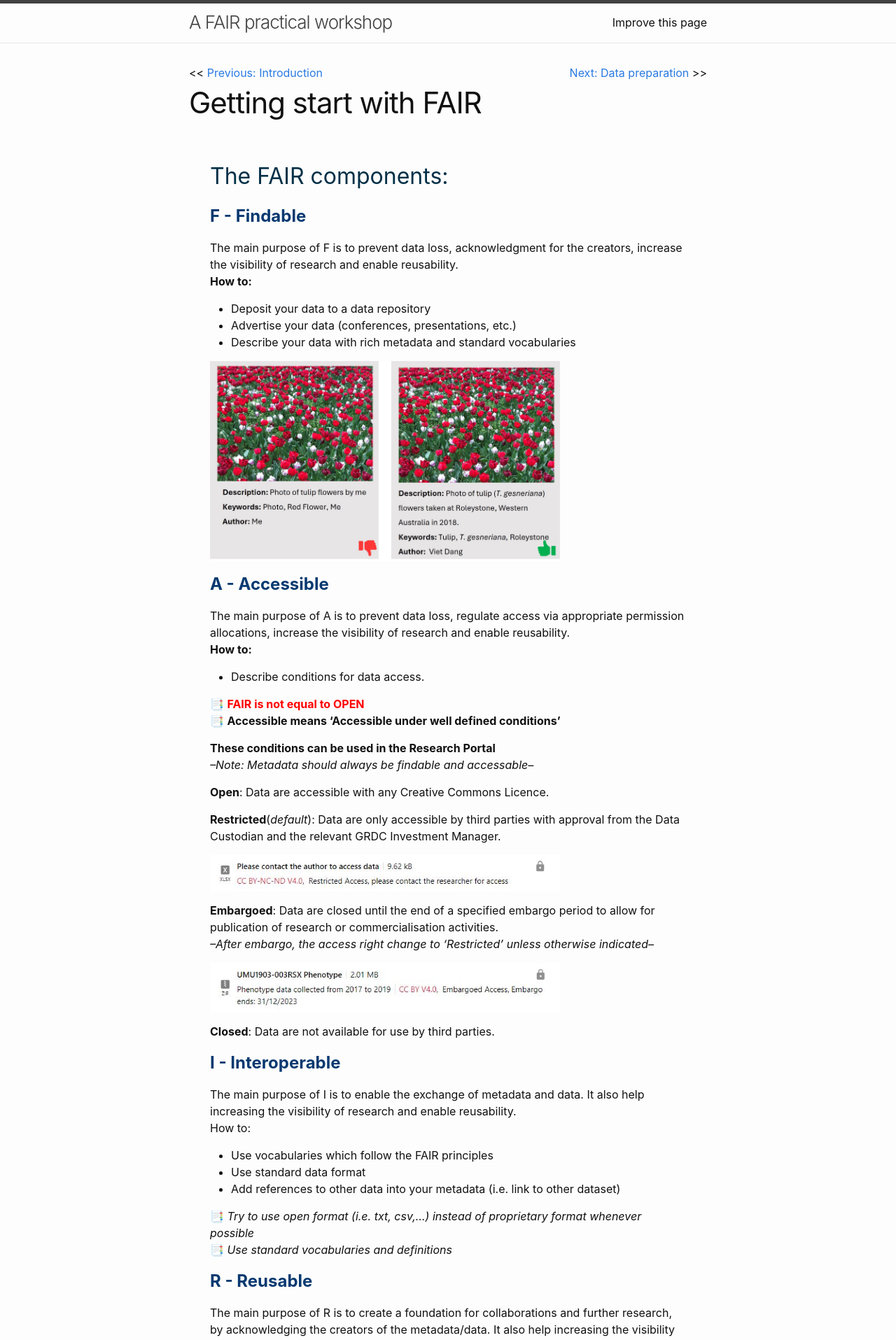
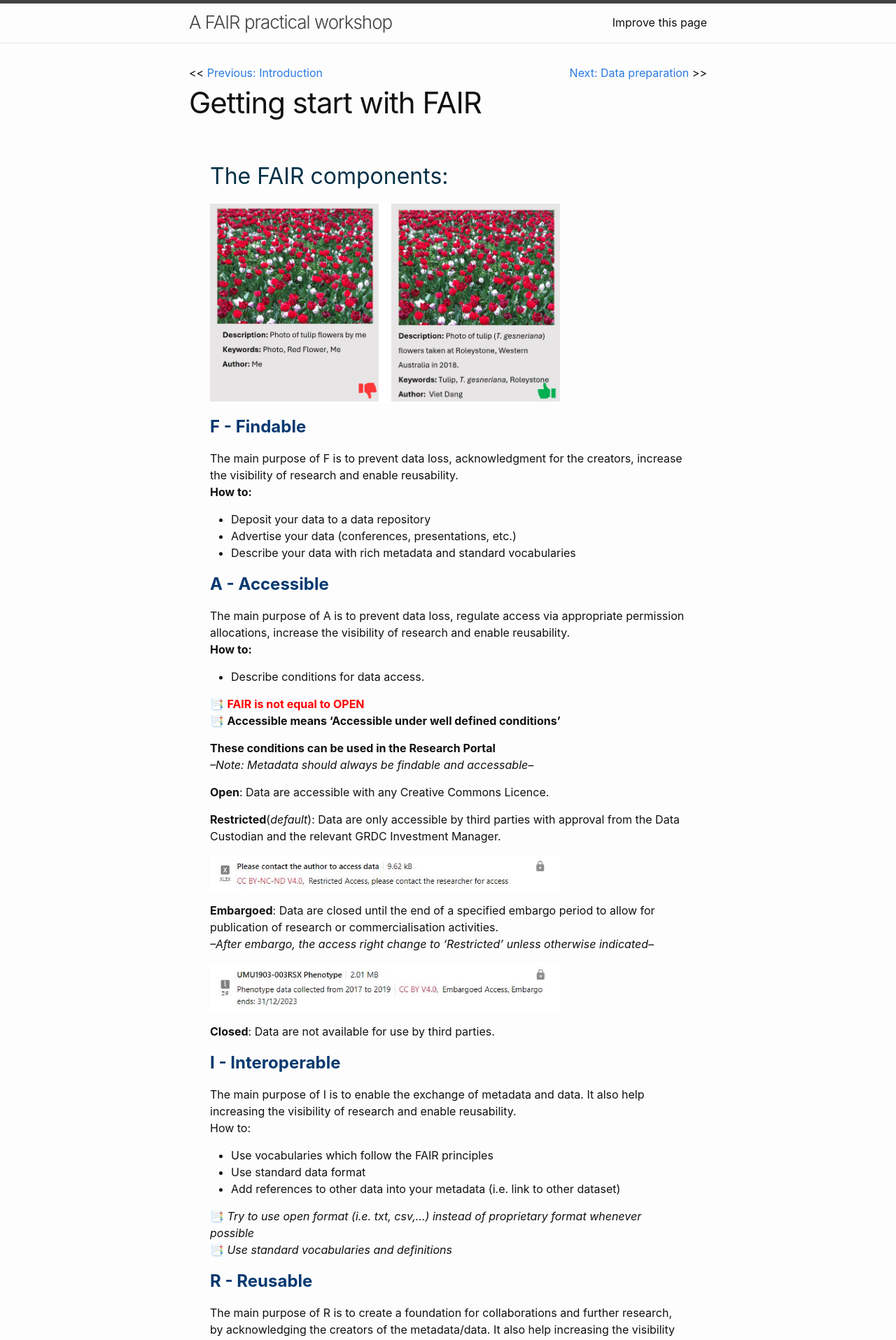
Before and after one commit to WCGA-Murdoch/FAIR-Workshop, a Jekyll site: the page built from _episodes/02-FAIR.md, in a window 1280 px wide. Shown: the top 1915 px of the page at 70% size. Built offline with Jekyll 4.4.1, drawn with Linux system fonts in a browser that asks for light colours; emoji names are drawn with the system emoji font.

Commit message:
Fixed typos

```diff
--- a/_episodes/02-FAIR.md
+++ b/_episodes/02-FAIR.md
@@ -6,14 +6,16 @@ layout: episode
 
 # <span style="color:#023047"> The FAIR components: </span>
 
+
+<img src="images/fair/example_1.jpg" alt="hi" width="500" class="inline"/>
+
+
 ## <span style="color:#063970"> **F - Findable** </span>
 The main purpose of F is to prevent data loss, acknowledgment for the creators, increase the visibility of research and enable reusability.
 **How to:**
 * Deposit your data to a data repository
 * Advertise your data (conferences, presentations, etc.)
 * Describe your data with rich metadata and standard vocabularies
-
-<img src="images/fair/example_1.jpg" alt="hi" width="500" class="inline"/>
 
 ## <span style="color:#063970"> **A - Accessible** </span>
 The main purpose of A is to prevent data loss, regulate access via appropriate permission allocations, increase the visibility of research and enable reusability.
```
Also changed, not shown: images/researchportal/3_Titlev2.JPG, images/researchportal/9_FORandKeysv2.JPG.
